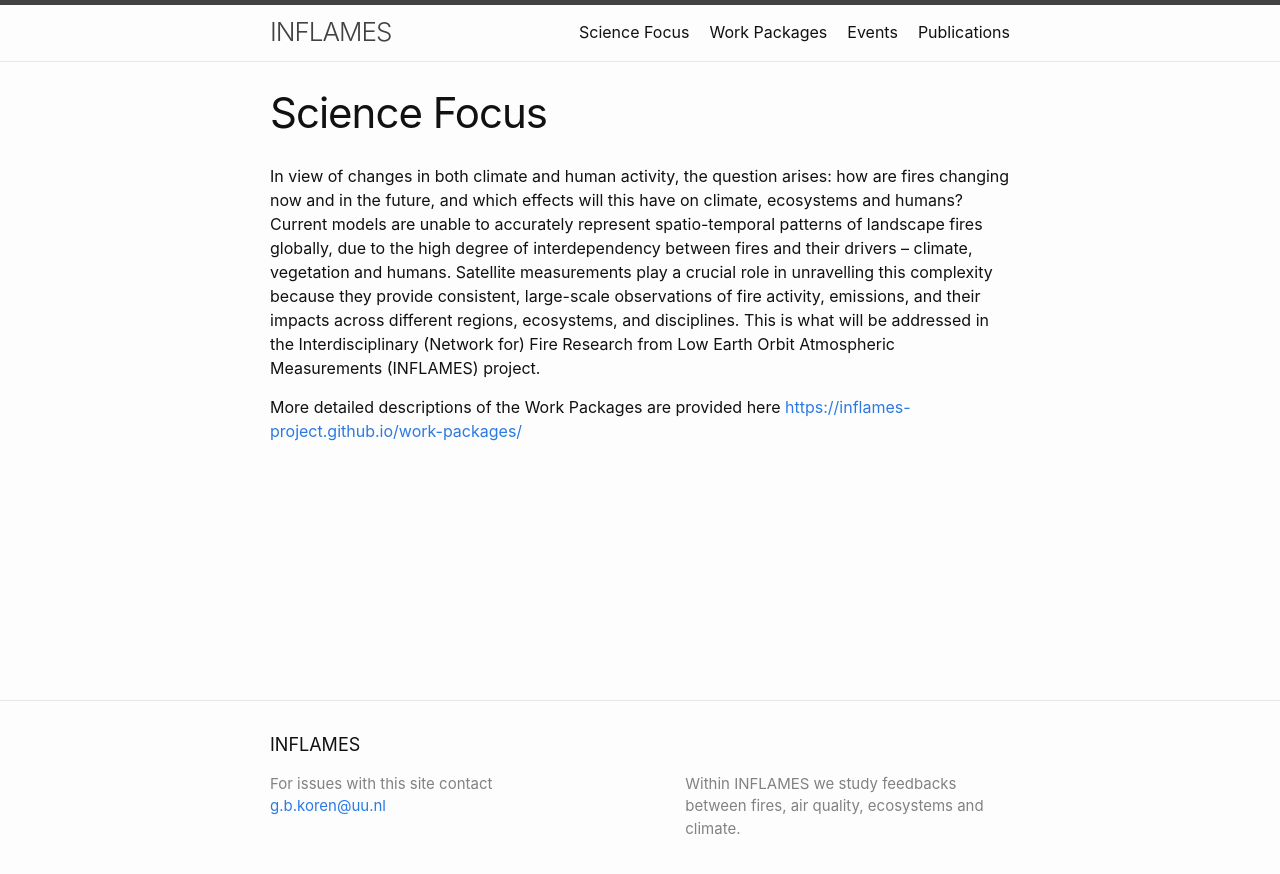
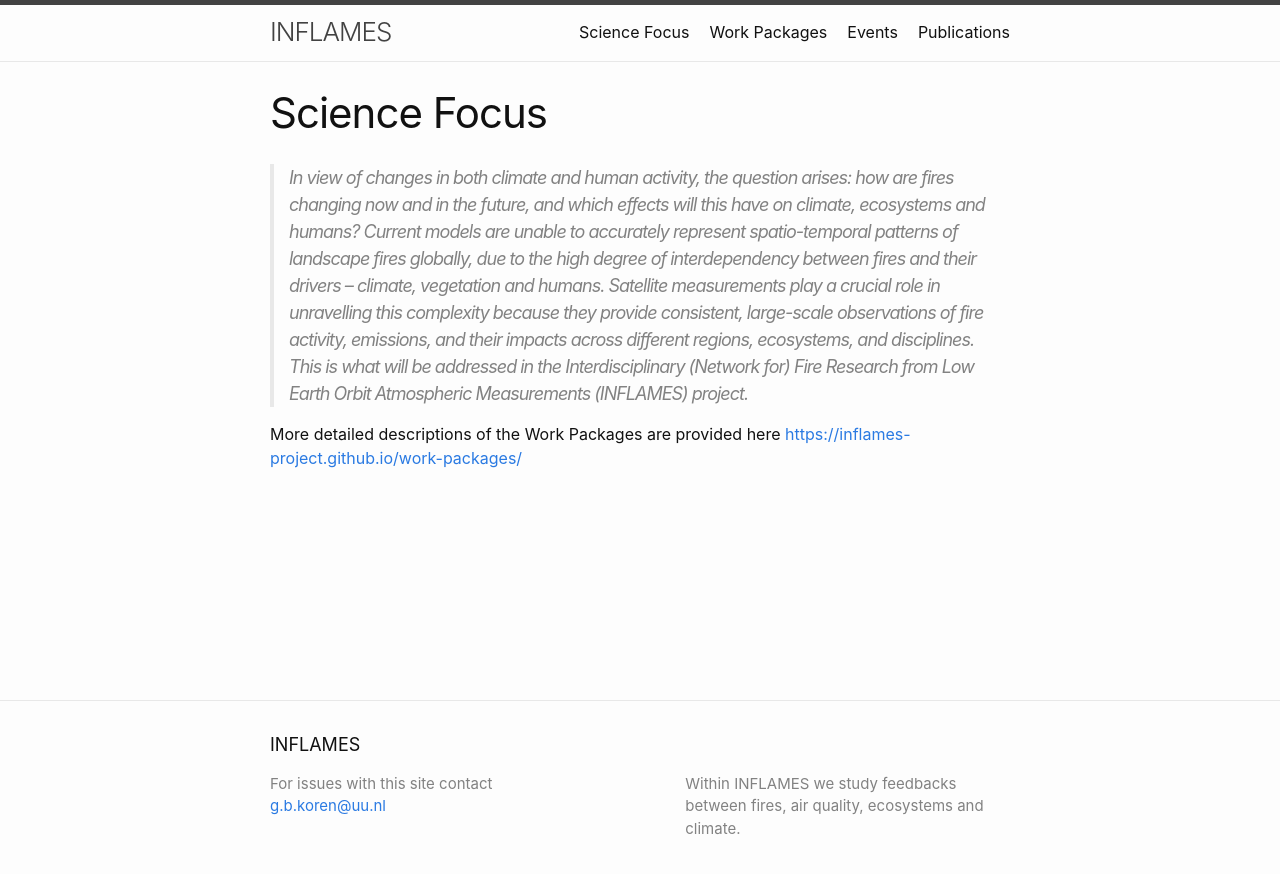
Before and after one commit to inflames-project/inflames-project.github.io, a Jekyll site: the page built from science-focus.md, in a window 1280 px wide. Shown: the top 874 px of the page. Built offline with Jekyll 4.4.1, drawn with Linux system fonts in a browser that asks for light colours.

Commit message:
Update science-focus.md

```diff
--- a/science-focus.md
+++ b/science-focus.md
@@ -4,6 +4,6 @@ title: Science Focus
 permalink: /science-focus/
 ---
 
-In view of changes in both climate and human activity, the question arises: how are fires changing now and in the future, and which effects will this have on climate, ecosystems and humans? Current models are unable to accurately represent spatio-temporal patterns of landscape fires globally, due to the high degree of interdependency between fires and their drivers – climate, vegetation and humans. Satellite measurements play a crucial role in unravelling this complexity because they provide consistent, large-scale observations of fire activity, emissions, and their impacts across different regions, ecosystems, and disciplines. This is what will be addressed in the Interdisciplinary (Network for) Fire Research from Low Earth Orbit Atmospheric Measurements (INFLAMES) project.
+> *In view of changes in both climate and human activity, the question arises: how are fires changing now and in the future, and which effects will this have on climate, ecosystems and humans? Current models are unable to accurately represent spatio-temporal patterns of landscape fires globally, due to the high degree of interdependency between fires and their drivers – climate, vegetation and humans. Satellite measurements play a crucial role in unravelling this complexity because they provide consistent, large-scale observations of fire activity, emissions, and their impacts across different regions, ecosystems, and disciplines. This is what will be addressed in the Interdisciplinary (Network for) Fire Research from Low Earth Orbit Atmospheric Measurements (INFLAMES) project.*
 
 More detailed descriptions of the Work Packages are provided here [https://inflames-project.github.io/work-packages/](https://inflames-project.github.io/work-packages/)
```
